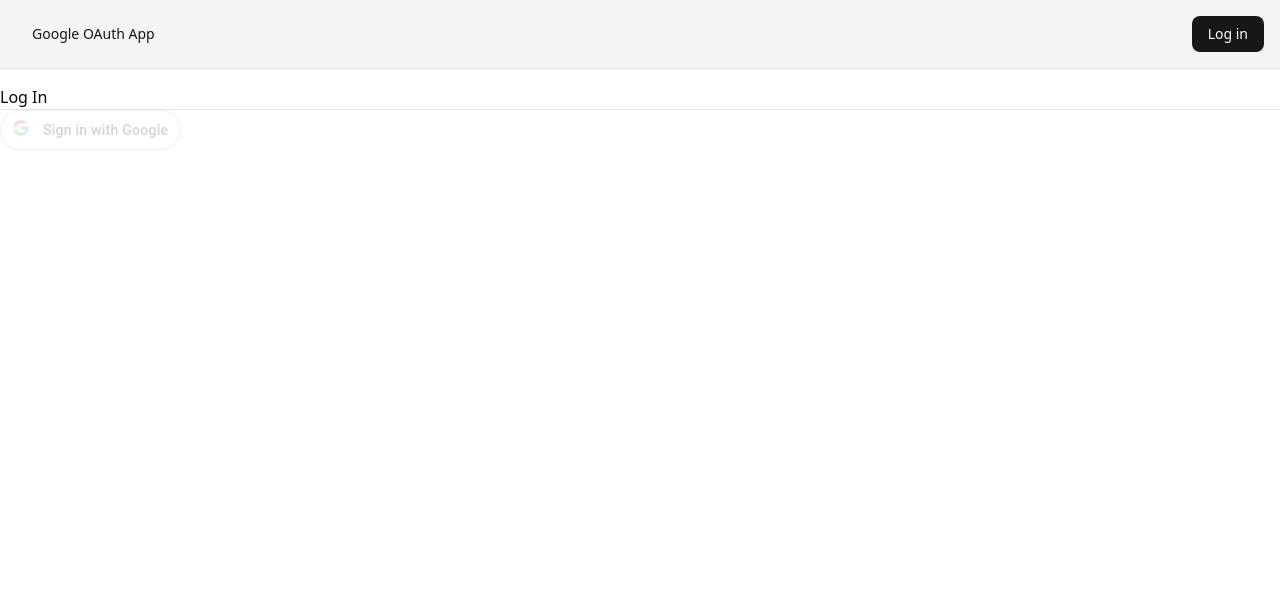
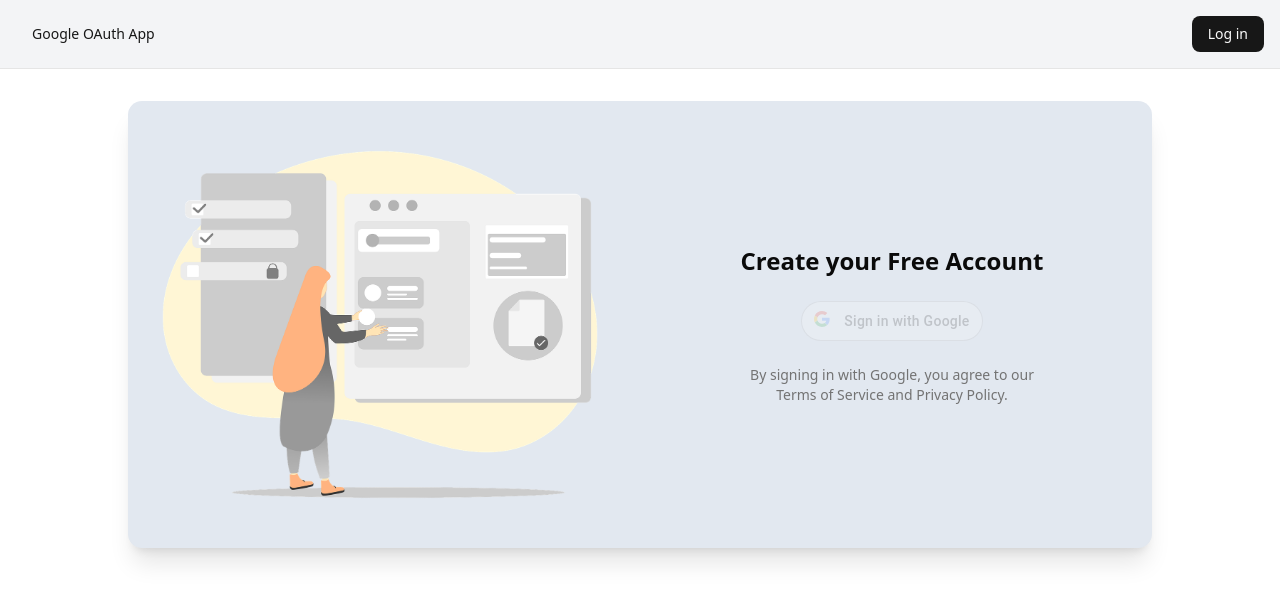
Before and after one commit to hereisphil/google-oauth-app, a React (Vite) app in the folder client/: page /login in a window 1280 px wide. Shown: the top 602 px of the page. Built offline with nearby package versions, Linux system fonts and the light colour scheme; no server answers.

Commit message:
CLIENT: added /src/assets/images from Pixabay; Updated index.css with more body & main global styles; Created a 'Login Card' for the LoginPage.tsx

```diff
--- a/client/src/pages/LoginPage.tsx
+++ b/client/src/pages/LoginPage.tsx
@@ -1,10 +1,12 @@
+import illustration from "@/assets/images/login-crm-image.png";
+// Image from https://pixabay.com/users/be_onligne-23948035 by Chaki Cheri
+// Layout inspired by https://www.figma.com/community/file/1026170425902325131/loginuiconcept
 import { Button } from "@/components/ui/button";
 import { useEffect, useState } from "react";
 import { useLocation, useNavigate } from "react-router";
 import { useToken } from "../utils/useToken";
 
 const API_BASE = import.meta.env.VITE_API_BASE_URL || "http://localhost:3001";
-
 export function LoginPage() {
     const { setToken, user } = useToken();
     const [googleOauthUrl, setGoogleOauthUrl] = useState("");
@@ -46,8 +48,18 @@ export function LoginPage() {
 
     return (
         <main>
-            <h1>Log In</h1>
-            <hr />
+            <div className="flex items-stretch bg-slate-200 rounded-xl shadow-xl overflow-hidden w-full max-w-5xl">
+                <div className="p-6 flex-1 flex items-center justify-center">
+                    <img
+                        src={illustration}
+                        alt="illustration"
+                        className="max-h-125 object-contain"
+                    />
+                </div>
+                <div className="p-8 flex-1 flex flex-col justify-center items-center gap-6">
+                    <h2 className="font-bold text-2xl">
+                        Create your Free Account
+                    </h2>
                     <Button
                         className="gsi-material-button"
                         disabled={!googleOauthUrl}
@@ -87,9 +99,17 @@ export function LoginPage() {
                             <span className="gsi-material-button-contents">
                                 Sign in with Google
                             </span>
-                    <span style={{ display: "none" }}>Sign in with Google</span>
+                            <span style={{ display: "none" }}>
+                                Sign in with Google
+                            </span>
                         </div>
                     </Button>
+                    <p className="text-sm text-muted-foreground text-center">
+                        By signing in with Google, you agree to our
+                        <br /> Terms of Service and Privacy Policy.
+                    </p>
+                </div>
+            </div>
         </main>
     );
 }
--- a/client/src/styles/index.css
+++ b/client/src/styles/index.css
@@ -119,7 +119,10 @@
         @apply border-border outline-ring/50;
     }
     body {
-        @apply bg-background text-foreground;
+        @apply bg-background text-foreground text-lg font-sans antialiased;
+    }
+    main {
+        @apply min-h-screen flex flex-col items-center justify-start p-4 gap-4;
     }
 }
 
```
Also changed, not shown: client/src/assets/images/login-crm-image.png (added). Lines whose indentation alone changed are shown as unchanged.
